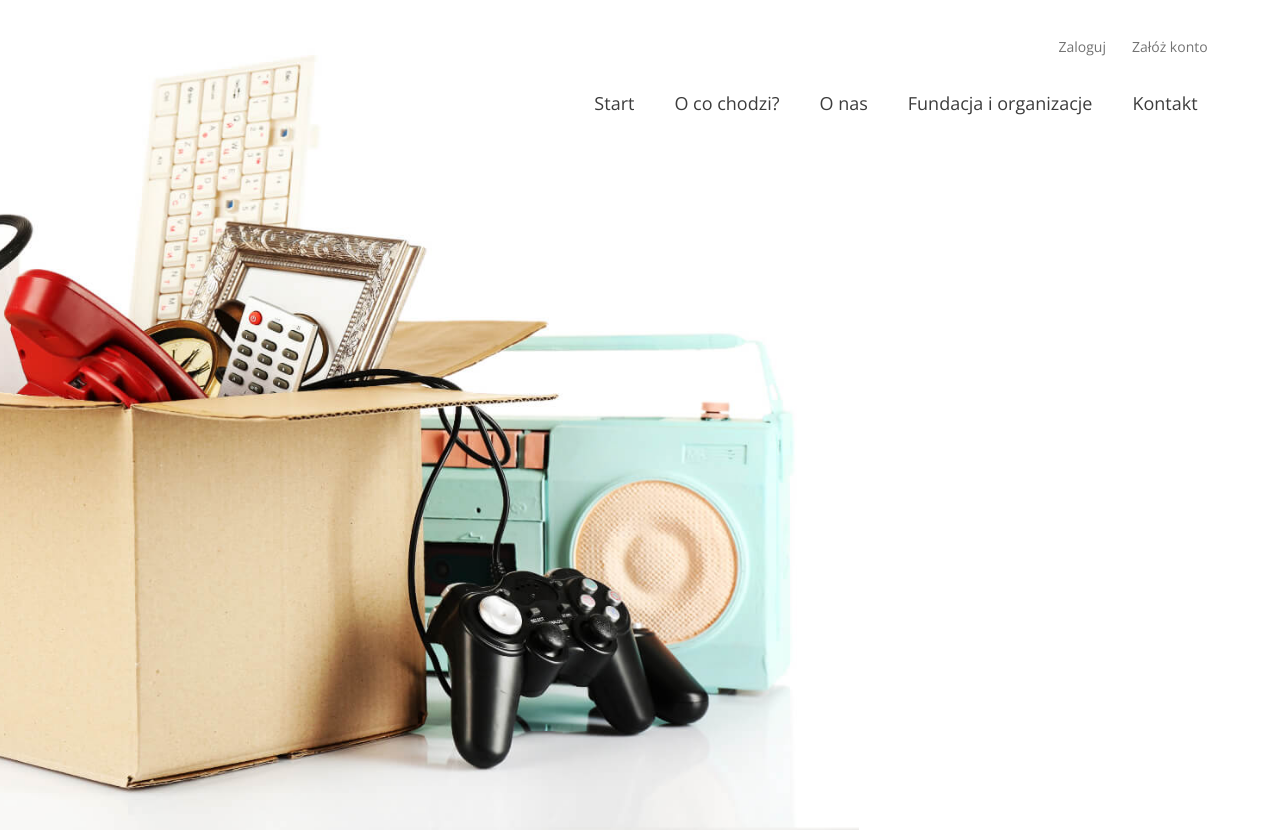
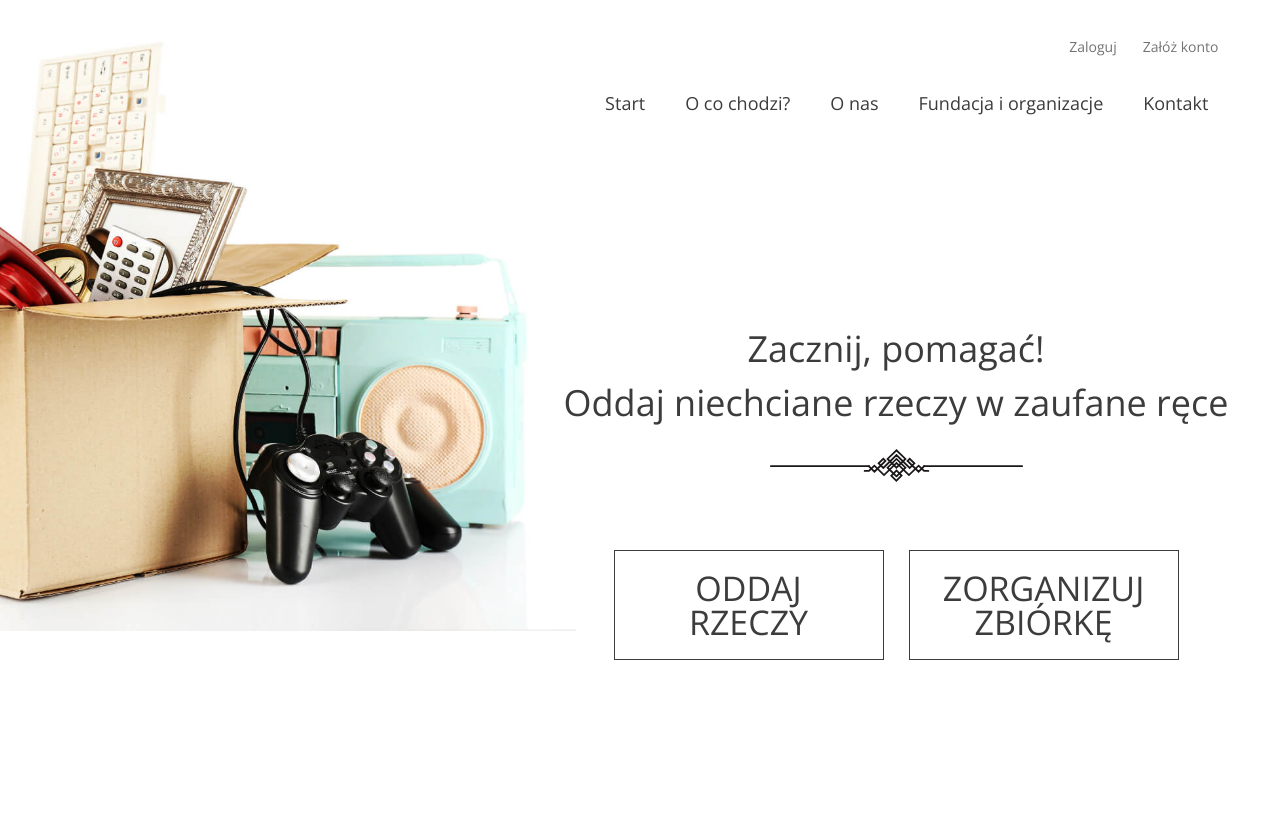
Before and after one commit to tomasz0705/Portfolio_Lab, a React (Create React App) app: page / in a window 1280 px wide. Built offline with nearby package versions, Linux system fonts and the light colour scheme.

Commit message:
Added main section (buttons, section-header) to HomeHeader.js

```diff
--- a/src/components/Home.js
+++ b/src/components/Home.js
@@ -1,5 +1,5 @@
 import React from 'react';
-import HomeHeader from './HomeHeader';
+import HomeHeader from './header/HomeHeader';
 
 function Home() {
     return (
--- /dev/null
+++ b/src/components/buttons/ButtonLink.js
@@ -0,0 +1,10 @@
+import React from 'react';
+import { Link } from 'react-router-dom';
+
+function ButtonLink({ text, path }) {
+    return(
+        <Link to={path} className="link__element">{text}</Link>
+    );
+}
+
+export default ButtonLink;
--- a/src/components/HomeHeader.js
+++ b/src/components/header/HomeHeader.js
@@ -1,6 +1,8 @@
 import React from 'react';
 import { Link } from 'react-router-dom';
 import { NavHashLink } from 'react-router-hash-link';
+import ButtonLink from '../buttons/ButtonLink';
+import SectionHeader from '../section-header/SectionHeader';
 
 function HomeHeader() {
     return (
@@ -23,9 +25,13 @@ function HomeHeader() {
                             <li className="nav__element"><NavHashLink to="/#contact" className="nav__link">Kontakt</NavHashLink></li>
                         </ul>
                     </nav>
+                    <SectionHeader text1={"Zacznij, pomagać!"} text2={"Oddaj niechciane rzeczy w zaufane ręce"}/>
+                    <div className="header__buttons">
+                        <ButtonLink path={"/login"} text={"ODDAJ RZECZY"}/>
+                        <ButtonLink path={"/login"} text={"ZORGANIZUJ ZBIÓRKĘ"}/>
+                    </div>
                 </div>
             </div>
-
         </header>
     );
 }
--- /dev/null
+++ b/src/components/section-header/SectionHeader.js
@@ -0,0 +1,14 @@
+import React from 'react';
+
+function SectionHeader({ text1, text2 }) {
+    return(
+        <div className="section__header">
+            <h1>{text1}<br/>
+                {text2}
+            </h1>
+            <div className="section__decoration"></div>
+        </div>
+    );
+}
+
+export default SectionHeader;
--- /dev/null
+++ b/src/scss/elements/_buttons.scss
@@ -0,0 +1,14 @@
+.link__element {
+    width: 270px;
+    display: inline-block;
+    padding: 20px 30px;
+    border: 1px solid $color-darkgrey;
+    font-size: 34px;
+    color: $color-darkgrey;
+    text-align: center;
+    font-weight: 300;
+
+    &:first-child {
+        margin-right: 25px;
+    }
+}
--- a/src/scss/elements/_header.scss
+++ b/src/scss/elements/_header.scss
@@ -16,7 +16,7 @@
         z-index: 0;
 
         .image {
-            width: 100%;
+            width: 70%;
             height: 100%;
             background-image: url('../../assets/Home-Hero-Image.jpg');
             background-repeat: no-repeat;
@@ -38,6 +38,7 @@
     &__nav {
         display: flex;
         justify-content: flex-end;
+        margin-bottom: 200px;
 
         &--first {
             margin-bottom: 20px;
@@ -76,4 +77,29 @@
             }
         }
     }
+
+    .section__header {
+        text-align: center;
+
+        h1 {
+            font-size: 36px;
+            color: $color-darkgrey;
+            line-height: 1.5;
+        }
+
+        .section__decoration {
+            width: 100%;
+            height: 50px;
+            background-image: url('../../assets/Decoration.svg');
+            background-repeat: no-repeat;
+            background-position: center;
+            margin-top: 10px;
+        }
+    }
+
+    &__buttons {
+        margin-top: 60px;
+        display: flex;
+        justify-content: center;
+    }
 }
--- a/src/scss/main.scss
+++ b/src/scss/main.scss
@@ -7,4 +7,5 @@
 
 /* Elements */
 @import './elements/base';
+@import './elements/buttons';
 @import './elements/header';
```
